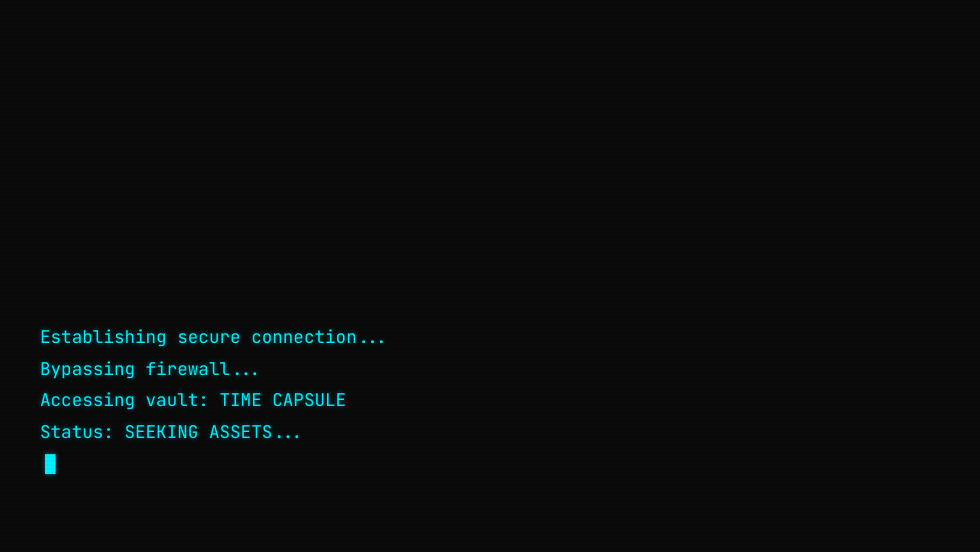
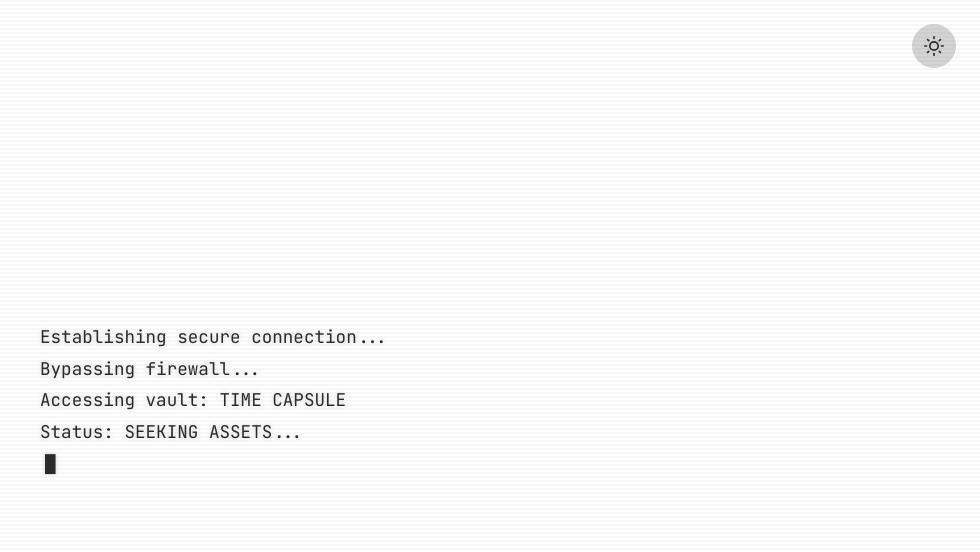
Before and after one commit to Thakuma07/Capsule, a website built with Vite: page index.html in a window 1280 px wide. Shown: the whole page, without its empty margins (300-1280 px from the left). Built offline with nearby package versions, Linux system fonts and the light colour scheme.

Commit message:
feat: Implement light and dark theme support with a new theme toggle and updated color palettes.

```diff
--- a/style.css
+++ b/style.css
@@ -4,21 +4,53 @@
 
 /* ─── Design Tokens ─── */
 :root {
-  --bg:        #0a0a0a;
-  --surface:   #111111;
-  --surface-2: #1a1a1a;
-  --border:    #222222;
-  --text:      #e0e0e0;
+  /* LIGHT THEME (Default) */
+  --bg:        #FFFFFF; /* White */
+  --surface:   #D4D4D4; /* Light Gray */
+  --surface-2: #B3B3B3; /* Mid Gray */
+  --border:    #D4D4D4;
+  --text:      #2B2B2B; /* Dark Gray */
   --text-dim:  #666666;
-  --cyan:      #00f0ff;
-  --cyan-dim:  #00f0ff66;
-  --cyan-glow: 0 0 20px #00f0ff44, 0 0 60px #00f0ff22;
-  --white:     #ffffff;
-  --red:       #ff003c;
-  --green:     #00ff88;
+  --cyan:      #2B2B2B;
+  --cyan-dim:  rgba(43, 43, 43, 0.2);
+  --cyan-glow: 0 0 10px rgba(43, 43, 43, 0.1);
+  --white:     #2B2B2B;
+  --red:       #DC2626;
+  --green:     #059669;
   --font-mono: 'JetBrains Mono', 'Fira Code', 'Courier New', monospace;
   --font-sans: 'Inter', -apple-system, BlinkMacSystemFont, sans-serif;
   --ease:      cubic-bezier(0.16, 1, 0.3, 1);
+}
+
+[data-theme='dark'] {
+  /* DARK THEME (Forest Green Palette) */
+  --bg:        #3D4127;
+  --surface:   #4A4F32;
+  --surface-2: #636B2F;
+  --border:    #636B2F;
+  --text:      #BAC095;
+  --text-dim:  #636B2F;
+  --cyan:      #DADE95;
+  --cyan-dim:  rgba(218, 222, 149, 0.4);
+  --cyan-glow: 0 0 20px rgba(218, 222, 149, 0.3), 0 0 60px rgba(218, 222, 149, 0.1);
+  --white:     #DADE95;
+  --red:       #FF5722;
+  --green:     #BAC095;
+}
+
+[data-theme='light'] {
+  --bg:        #FFFFFF;
+  --surface:   #D4D4D4;
+  --surface-2: #B3B3B3;
+  --border:    #D4D4D4;
+  --text:      #2B2B2B;
+  --text-dim:  #666666;
+  --cyan:      #2B2B2B;
+  --cyan-dim:  rgba(43, 43, 43, 0.2);
+  --cyan-glow: 0 0 10px rgba(43, 43, 43, 0.1);
+  --white:     #2B2B2B;
+  --red:       #DC2626;
+  --green:     #059669;
 }
 
 /* ─── Reset ─── */
@@ -42,6 +74,7 @@ body {
   min-height: 100vh;
   overflow-x: hidden;
   position: relative;
+  transition: background-color 0.4s var(--ease), color 0.4s var(--ease);
 }
 
 /* ─── Scanlines Overlay ─── */
@@ -67,7 +100,7 @@ body {
   z-index: 2; /* Below text, above background */
   background: radial-gradient(
     800px circle at var(--mouse-x, 50vw) var(--mouse-y, 50vh),
-    rgba(0, 240, 255, 0.09),
+    rgba(218, 222, 149, 0.12),
     transparent 40%
   );
   transition: opacity 0.5s var(--ease);
@@ -145,6 +178,53 @@ body {
   box-shadow: var(--cyan-glow);
 }
 
+/* ─── Theme Toggle ─── */
+.theme-toggle {
+  position: fixed;
+  top: 1.5rem;
+  right: 1.5rem;
+  width: 44px;
+  height: 44px;
+  border-radius: 50%;
+  background: var(--surface);
+  border: 1px solid var(--border);
+  color: var(--cyan);
+  display: flex;
+  align-items: center;
+  justify-content: center;
+  cursor: pointer;
+  z-index: 100;
+  transition: all 0.3s var(--ease);
+}
+
+.theme-toggle:hover {
+  border-color: var(--cyan);
+  transform: translateY(-2px);
+  box-shadow: var(--cyan-glow);
+}
+
+.theme-toggle svg {
+  width: 20px;
+  height: 20px;
+}
+
+[data-theme='light'] .status-bar {
+  background: rgba(255, 255, 255, 0.8);
+  box-shadow: 0 4px 20px rgba(0,0,0,0.05);
+}
+
+[data-theme='light'] .timer__block {
+  background: #FFFFFF;
+}
+
+[data-theme='light'] .mouse-glow {
+  background: radial-gradient(
+    800px circle at var(--mouse-x, 50vw) var(--mouse-y, 50vh),
+    rgba(179, 179, 179, 0.08),
+    transparent 40%
+  );
+}
+
 .audio-icon {
   width: 20px;
   height: 20px;
@@ -183,6 +263,7 @@ body {
   border-radius: 6px;
   background: var(--surface);
   backdrop-filter: blur(10px);
+  transition: all 0.4s var(--ease);
 }
 
 .status-bar__left,
@@ -371,7 +452,7 @@ body {
   border-radius: 10px;
   position: relative;
   overflow: hidden;
-  transition: border-color 0.3s;
+  transition: all 0.4s var(--ease);
 }
 
 .timer__block::before {
@@ -446,7 +527,7 @@ body {
 .progress-bar__fill {
   height: 100%;
   width: 0%;
-  background: linear-gradient(90deg, var(--cyan), #00ff88);
+  background: linear-gradient(90deg, var(--cyan), var(--green));
   border-radius: 2px;
   transition: width 1s var(--ease);
   box-shadow: 0 0 10px var(--cyan-dim);
@@ -529,13 +610,14 @@ body {
   font-size: clamp(0.85rem, 2vw, 1.1rem);
   color: var(--text-dim);
   line-height: 1.6;
+  transition: all 0.4s var(--ease);
 }
 
 .message-teaser__visible {
   color: var(--cyan);
   font-style: italic;
   margin-bottom: 0.5rem;
-  text-shadow: 0 0 5px rgba(0, 240, 255, 0.4);
+  text-shadow: 0 0 5px rgba(218, 222, 149, 0.4);
 }
 
 .message-teaser__blurred {
@@ -570,7 +652,7 @@ body {
 
 /* ─── Vault Decrypted Message ─── */
 .vault__message {
-  background: rgba(0, 240, 255, 0.05);
+  background: rgba(218, 222, 149, 0.05);
   border-left: 3px solid var(--cyan);
   padding: clamp(1.5rem, 5vw, 2.5rem);
   max-width: 900px;
@@ -600,7 +682,7 @@ body {
   border: 1px solid var(--border);
   background: var(--surface);
   position: relative;
-  transition: transform 0.4s var(--ease), border-color 0.3s, box-shadow 0.3s;
+  transition: all 0.4s var(--ease);
 }
 
 .preview__card:hover {
@@ -696,7 +778,7 @@ body {
   justify-content: center;
   gap: 0.6rem;
   z-index: 2;
-  background: rgba(10, 10, 10, 0.45);
+  background: rgba(61, 65, 39, 0.65);
   backdrop-filter: blur(2px);
 }
 
@@ -741,7 +823,7 @@ body {
   width: 44px;
   height: 44px;
   border-radius: 50%;
-  background: rgba(0, 240, 255, 0.15);
+  background: rgba(218, 222, 149, 0.15);
   border: 2px solid var(--cyan);
   display: flex;
   align-items: center;
@@ -753,7 +835,7 @@ body {
 
 .preview__card--video:hover .play-badge {
   transform: translate(-50%, -50%) scale(1.1);
-  background: rgba(0, 240, 255, 0.3);
+  background: rgba(218, 222, 149, 0.3);
 }
 
 .play-badge svg {
@@ -799,7 +881,7 @@ body {
   overflow: hidden;
   border: 1px solid var(--border);
   background: var(--surface);
-  transition: transform 0.4s var(--ease), border-color 0.3s, box-shadow 0.3s;
+  transition: all 0.4s var(--ease);
   cursor: pointer;
   position: relative;
 }
```
